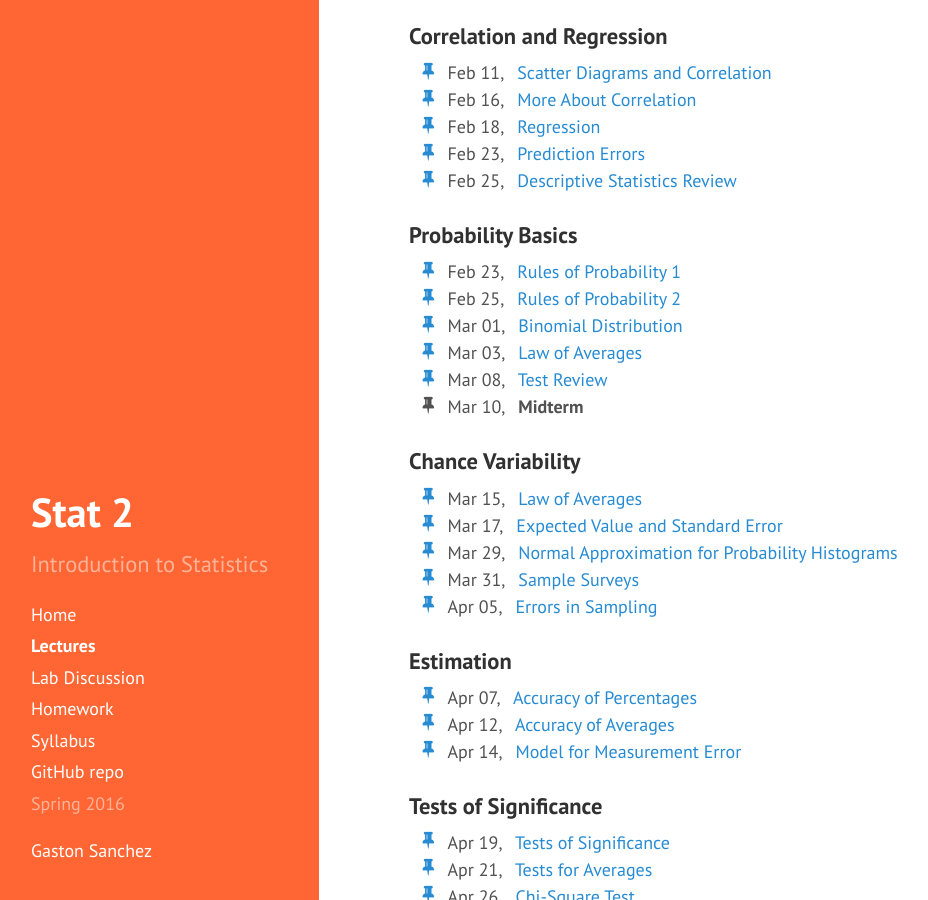
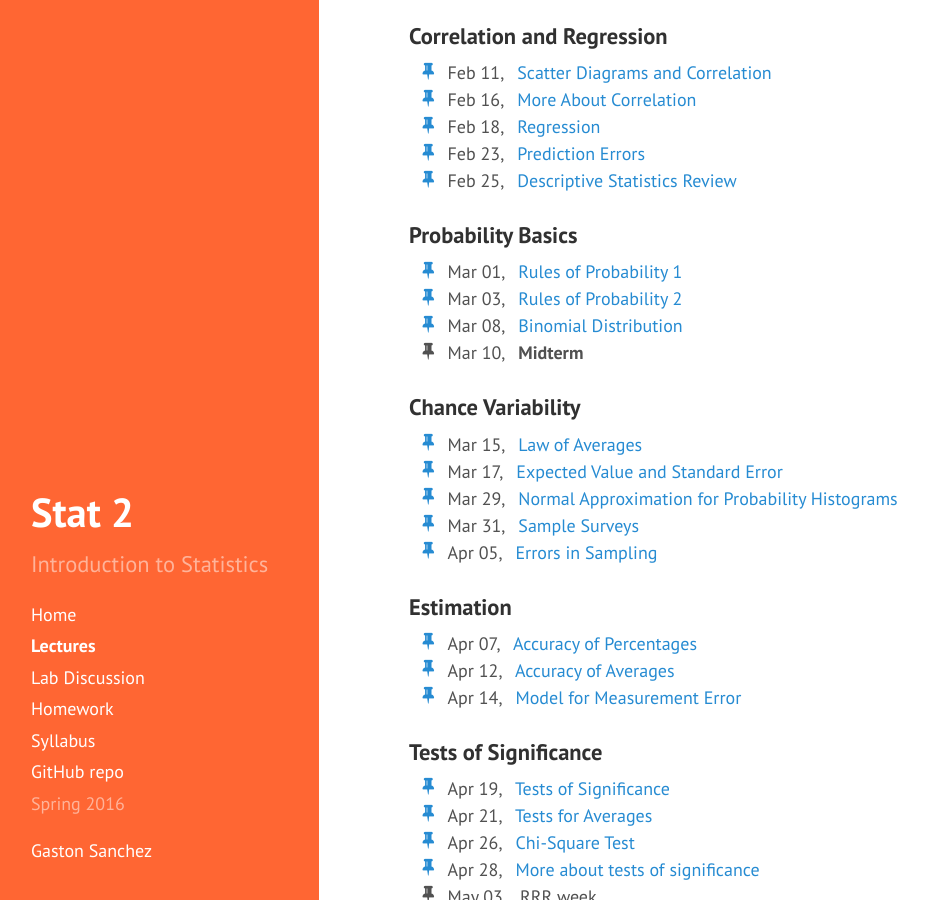
Before and after one commit to gastonstat/relic-stat2, a Jekyll site: the page built from lectures/index.md, in a window 1280 px wide and 900 px high, scrolled down 440 px. Shown: the whole window, without its empty margins (5-933 px from the left). Built offline with Jekyll 4.4.1, drawn with Linux system fonts in a browser that asks for light colours; nearby versions of some CDN libraries.

Commit message:
calendar: update lectures for first week of march 2016

```diff
--- a/lectures/index.md
+++ b/lectures/index.md
@@ -59,19 +59,13 @@ Tentative Calendar, Spring 2016
 
 <ul class="fa-ul">
   <li>
-    <a href="12-probability-rules1"><i class="fa-li fa fa-thumb-tack"></i></a> Feb 23, &nbsp;&nbsp;<a href="01-course-introduction">Rules of Probability 1</a>
+    <a href="12-probability-rules1"><i class="fa-li fa fa-thumb-tack"></i></a> Mar 01, &nbsp;&nbsp;<a href="01-course-introduction">Rules of Probability 1</a>
   </li>
   <li>
-    <a href="13-probability-rules2"><i class="fa-li fa fa-thumb-tack"></i></a> Feb 25, &nbsp;&nbsp;<a href="01-course-introduction">Rules of Probability 2</a>
+    <a href="13-probability-rules2"><i class="fa-li fa fa-thumb-tack"></i></a> Mar 03, &nbsp;&nbsp;<a href="01-course-introduction">Rules of Probability 2</a>
   </li>
   <li>
-    <a href=""><i class="fa-li fa fa-thumb-tack"></i></a> Mar 01, &nbsp;&nbsp;<a href="">Binomial Distribution</a>
-  </li>
-  <li>
-    <a href=""><i class="fa-li fa fa-thumb-tack"></i></a> Mar 03, &nbsp;&nbsp;<a href="">Law of Averages</a>
-  </li>
-  <li>
-    <a href=""><i class="fa-li fa fa-thumb-tack"></i></a> Mar 08, &nbsp;&nbsp;<a href="">Test Review</a>
+    <a href=""><i class="fa-li fa fa-thumb-tack"></i></a> Mar 08, &nbsp;&nbsp;<a href="">Binomial Distribution</a>
   </li>
   <li>
     <i class="fa-li fa fa-thumb-tack"></i> Mar 10, &nbsp;&nbsp;<b>Midterm</b>
```
